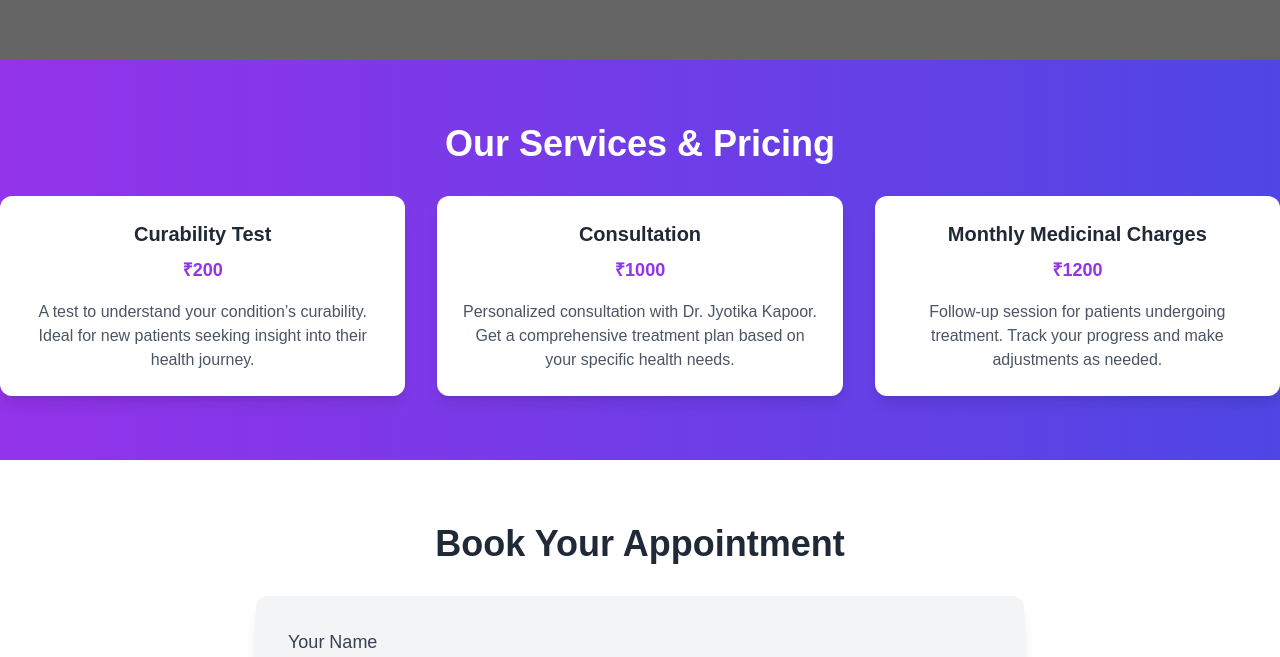
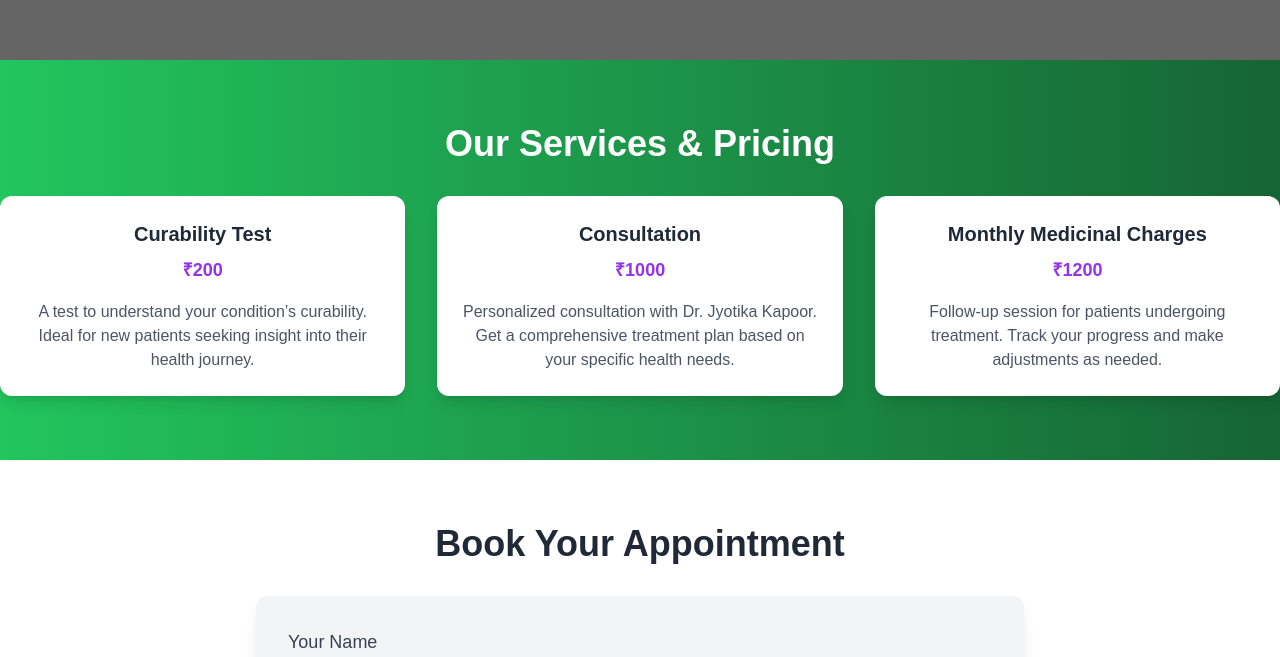
Before and after one commit to rahul2271/services, a Next.js app: page / in a window 1280 px wide. Shown: the part 740-1397 px from the top of the page. Built offline with nearby package versions, Linux system fonts and the light colour scheme.

Commit message:
Update test.js

```diff
--- a/components/test.js
+++ b/components/test.js
@@ -125,7 +125,7 @@
       </section>
 
       {/* Services Section */}
-      <section className="py-16 bg-gradient-to-r from-purple-600 to-indigo-600 text-white">
+      <section className="py-16 bg-gradient-to-r from-green-500 to-green-800 text-white">
         <div className="container mx-auto text-center">
           <h2 className="text-4xl font-bold mb-8">Our Services & Pricing</h2>
           <div className="grid grid-cols-1 md:grid-cols-3 gap-8">
```
